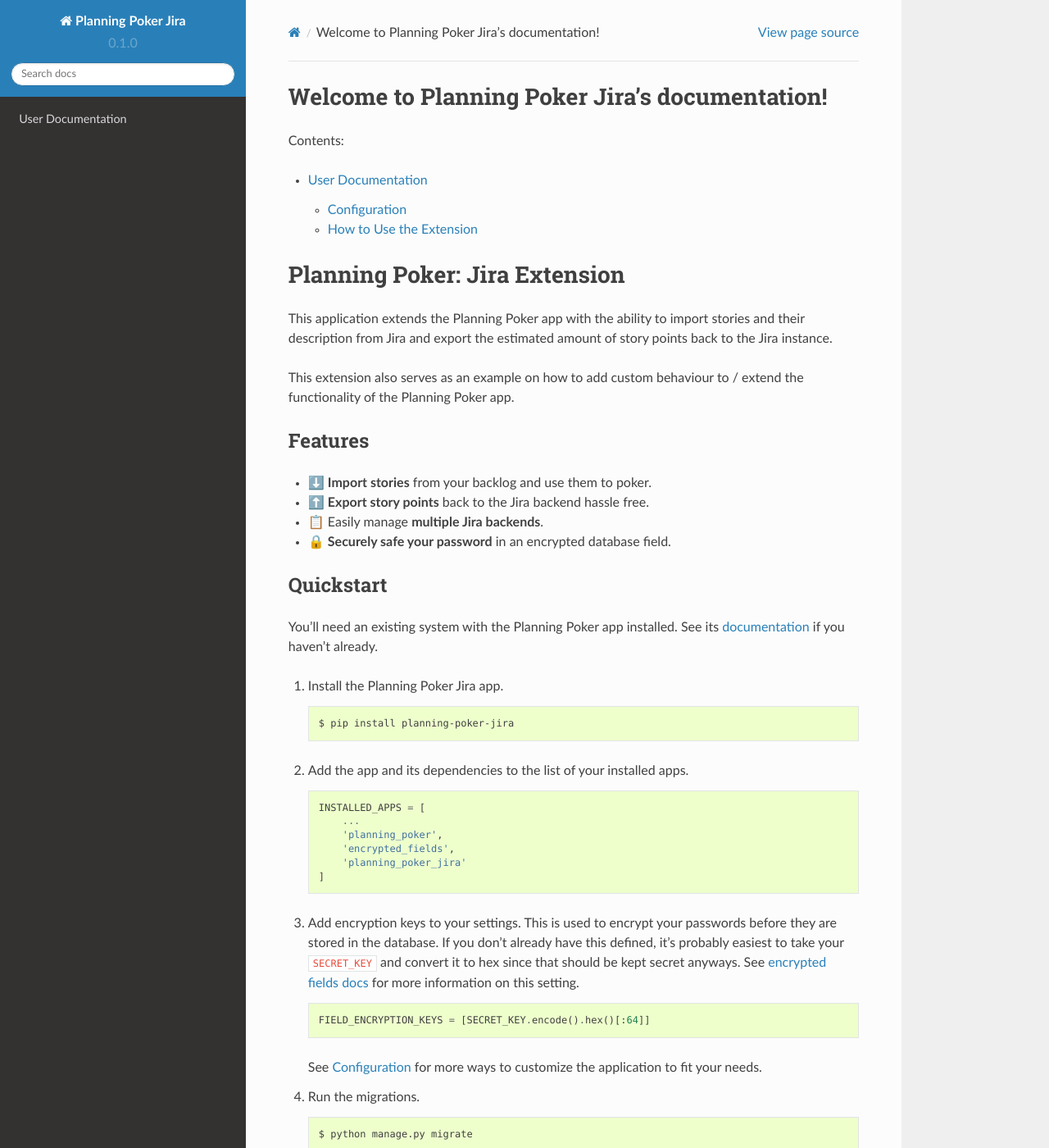
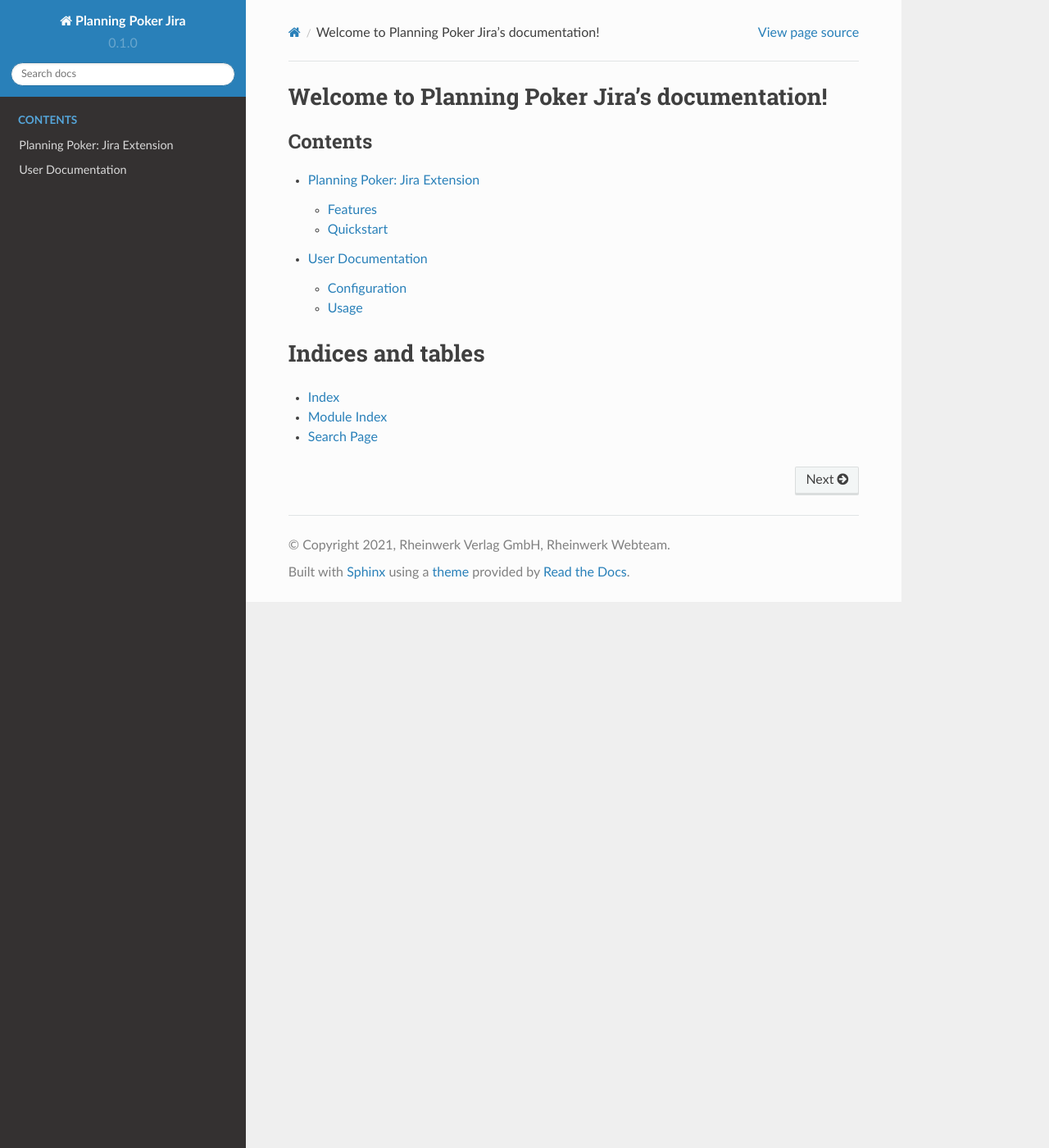
Before and after one commit to rheinwerk-verlag/planning-poker-jira, a Sphinx documentation site: the page built from docs/index.rst, in a window 1280 px wide and 1400 px high. Shown: the whole window at 82% size. Built offline with Sphinx 7.4.7 and the Read the Docs theme 2.0.0, drawn with Linux system fonts in a browser that asks for light colours; some of the changed text lies outside the part shown.

Commit message:
FIAE-174: Fixed typos.

```diff
--- a/README.rst
+++ b/README.rst
@@ -12,7 +12,7 @@
 
 - ⬇️ **Import stories** from your backlog and use them to poker.
 
-- ⬆️ **Export story points** back to the Jira backend hassle free.
+- ⬆️ **Export story points** back to the Jira backend hassle-free.
 
 - 📋 Easily manage **multiple Jira backends**.
 
--- a/docs/index.rst
+++ b/docs/index.rst
@@ -1,14 +1,12 @@
 Welcome to Planning Poker Jira's documentation!
 ===============================================
 
-Contents:
-
 .. toctree::
    :maxdepth: 2
+   :caption: Contents
 
-   user-docs/index
-
-.. include:: ../README.rst
+   readme
+   user_docs/index
 
 Indices and tables
 ==================
--- /dev/null
+++ b/docs/readme.rst
@@ -0,0 +1 @@
+.. include:: ../README.rst
--- a/docs/user-docs/configuration.rst
+++ b/docs/user_docs/configuration.rst
@@ -1,5 +1,3 @@
-.. _configuration:
-
 Configuration
 =============
 The Planning Poker Jira app provides a few options you can set in your settings to customize your experience.
--- a/docs/user-docs/how-to.rst
+++ b/docs/user_docs/how-to.rst
@@ -1,5 +1,5 @@
-How to Use the Extension
-========================
+Usage
+=====
 
 The Planning Poker Jira extension provides a new model called Jira Connection. You can use this model to save all the
 necessary data to import stories and their description from a Jira backend. A Jira Connection consists of multiple
@@ -10,7 +10,7 @@
 +====================+==============================================================================================================================================================+
 | Label              | A human readable label for the connection. You can choose this to be whatever you want to help you differentiate different Jira Connections from one another |
 +--------------------+--------------------------------------------------------------------------------------------------------------------------------------------------------------+
-| API URL            | The API URL of the Jira backend you want to import from / export to                                                                                          |
+| API URL            | The API URL of the Jira backend you want to import from/export to                                                                                            |
 +--------------------+--------------------------------------------------------------------------------------------------------------------------------------------------------------+
 | Username           | The username used for the authentication at the API                                                                                                          |
 +--------------------+--------------------------------------------------------------------------------------------------------------------------------------------------------------+
@@ -21,9 +21,9 @@
 
 .. note::
 
-   The username and password can be left blank if you don't wan to to save them in the database (the password would be
+   The username and password can be left blank if you don't want to save them in the database (the password would be
    saved in an encrypted field). But doing so will cause you to re-enter your credentials every time you want to
-   import / export stories.
+   import/export stories.
 
 Importing Stories
 -----------------
--- a/docs/user-docs/index.rst
+++ b/docs/user_docs/index.rst
@@ -1,11 +1,9 @@
-.. _user-docs:
-
 User Documentation
 ==================
 
 .. toctree::
    :maxdepth: 2
-   :caption: Contents:
+   :caption: Contents
 
    configuration
    how-to
```
Also changed, not shown: other parts of README.rst (+1 -1 lines).
